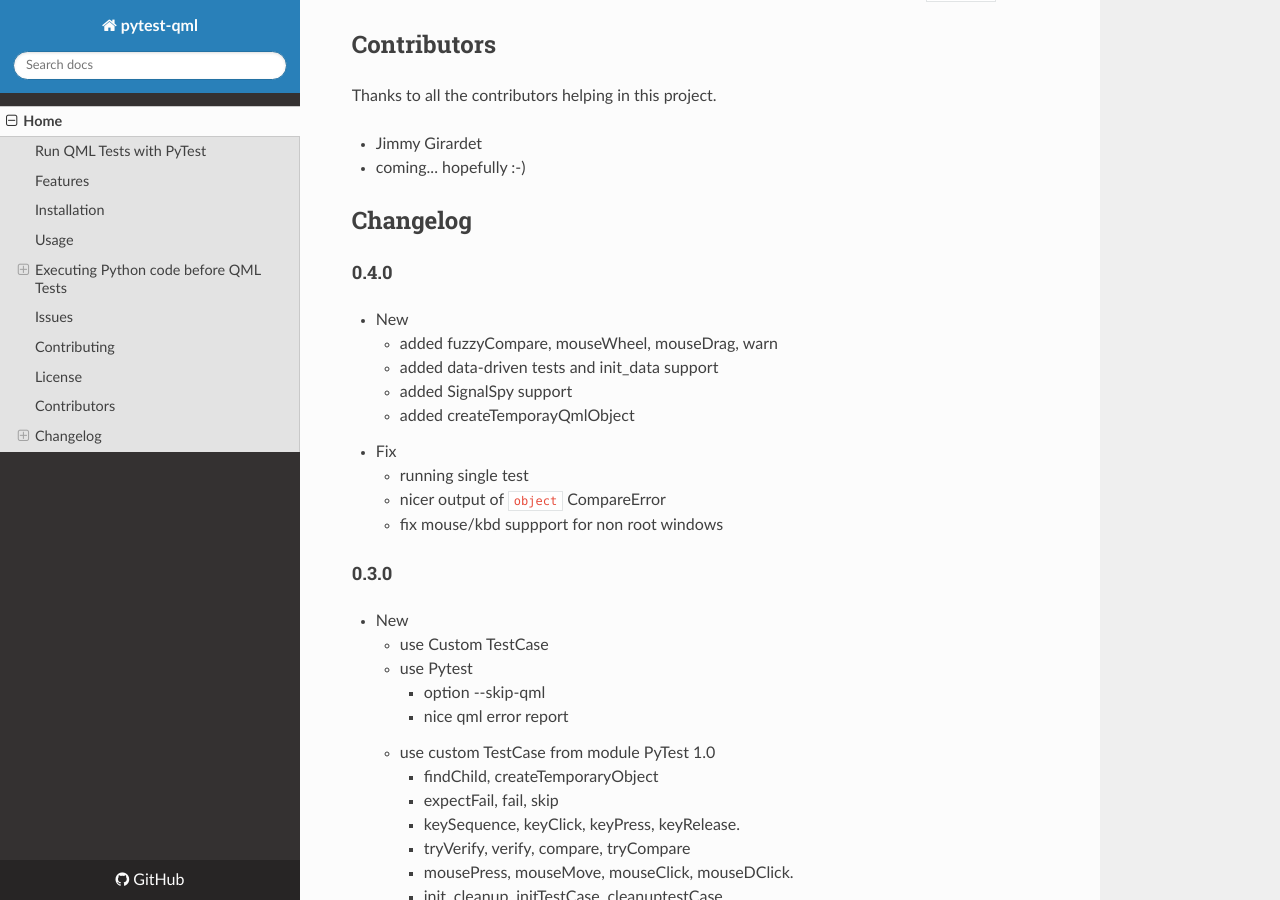
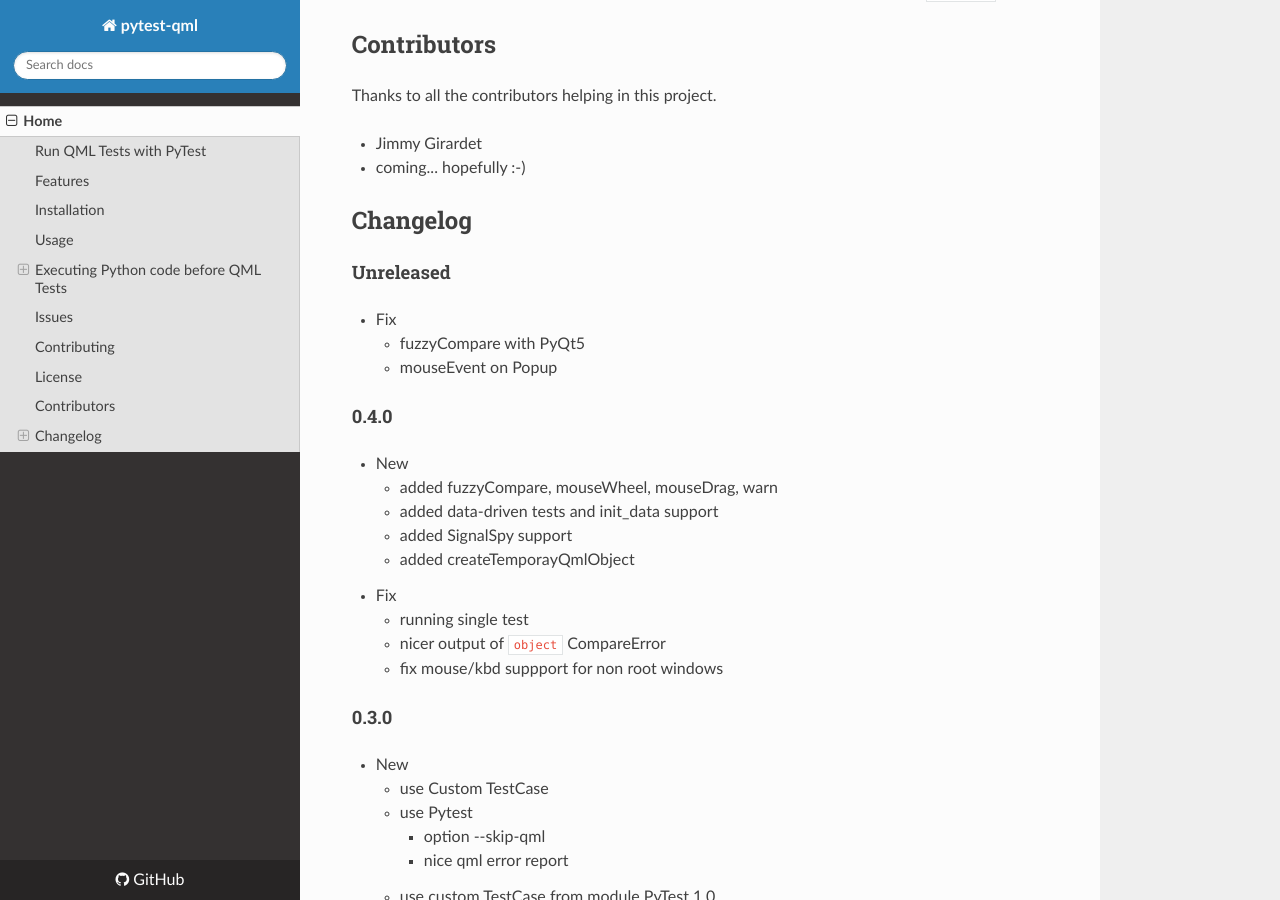
Before and after one commit to jgirardet/pytest-qml, an MkDocs documentation site: the page built from docs/index.md, in a window 1280 px wide and 900 px high, scrolled down 4633 px. Built offline with MkDocs 1.6.1, drawn with Linux system fonts in a browser that asks for light colours; nearby versions of some CDN libraries.

Commit message:
fix: fuzzyCompare int with PyQt

```diff
--- a/docs/index.md
+++ b/docs/index.md
@@ -193,6 +193,10 @@
 
 ## Changelog
 
+#### Unreleased
+- Fix
+    - fuzzyCompare with PyQt5
+    - mouseEvent on Popup
 #### 0.4.0
 - New
     - added fuzzyCompare, mouseWheel, mouseDrag, warn
```
Also changed, not shown: 1 other file.
